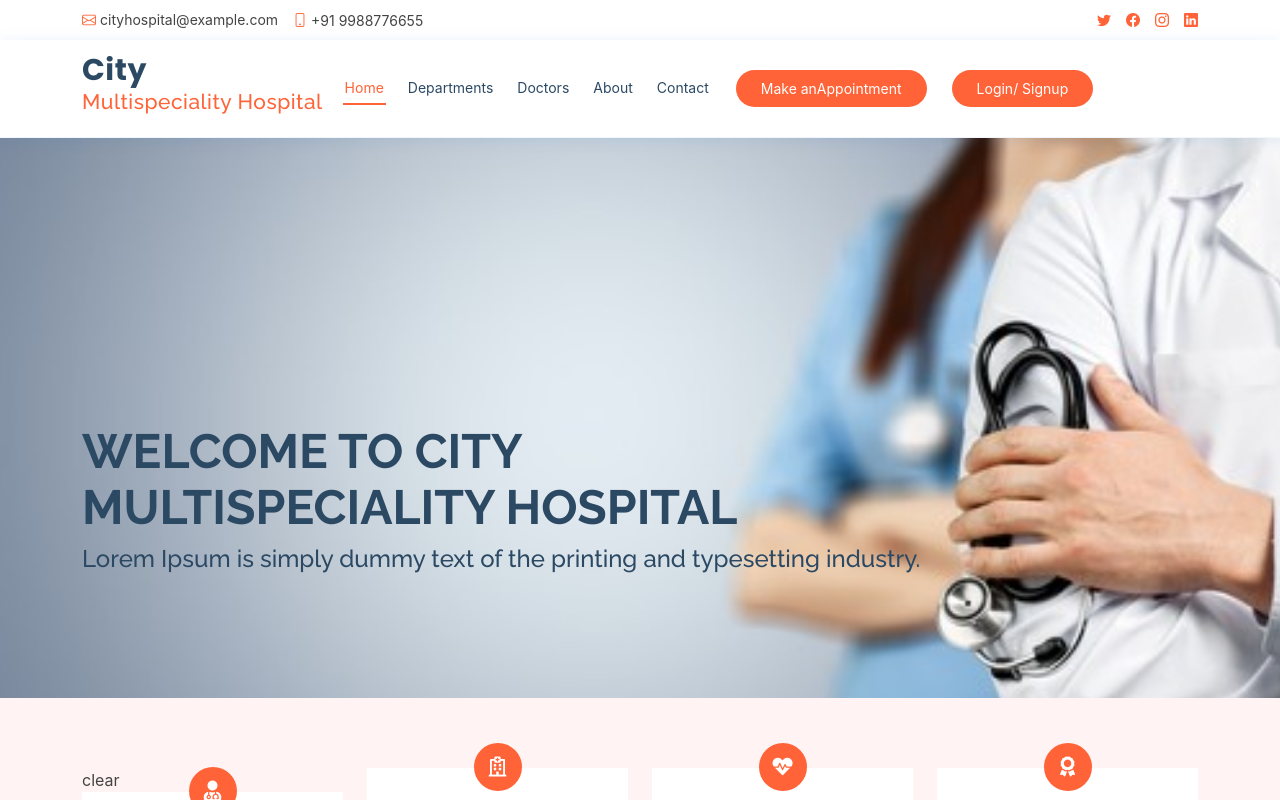
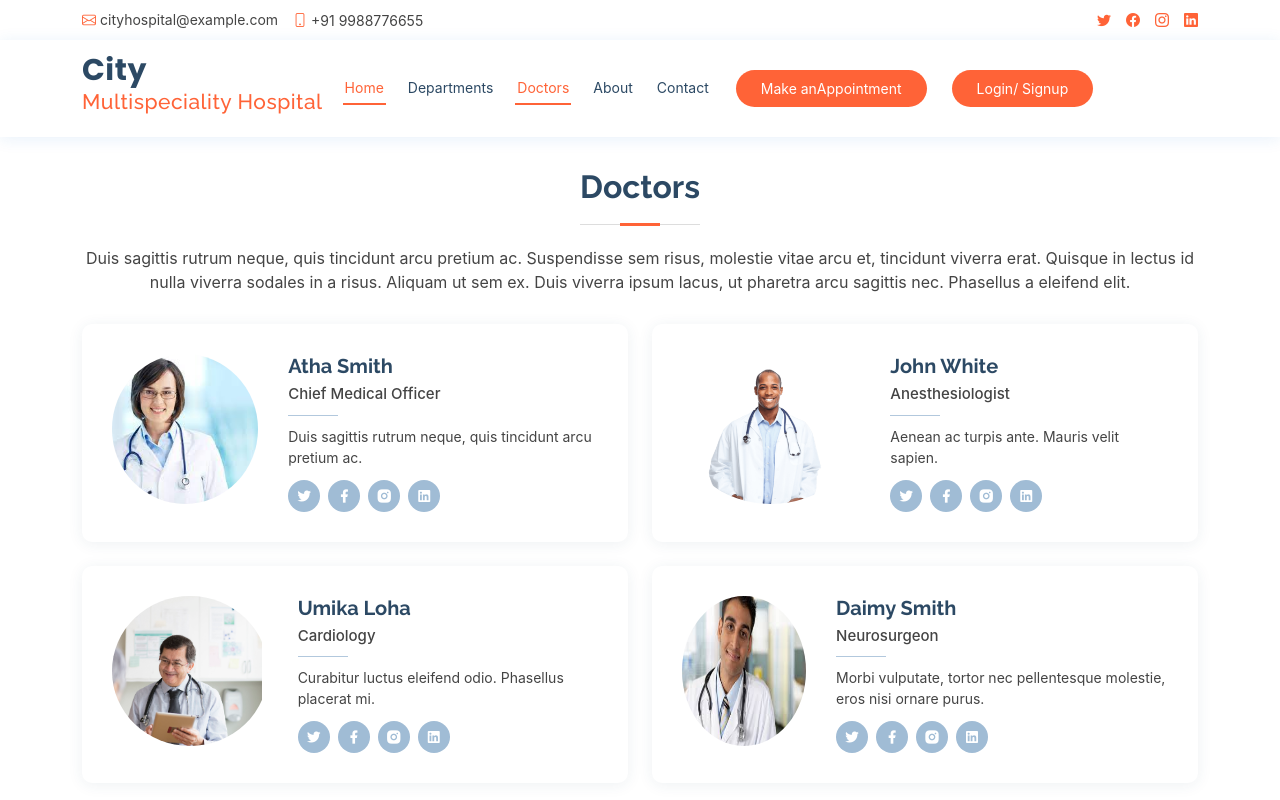
Before and after one commit to FRONTEND-DEV-KAUSHAL/Hospital-Project, a React (Create React App) app: page /Doctors in a window 1280 px wide. Shown: the top 800 px of the page. Built offline with nearby package versions, Linux system fonts and the light colour scheme.

Commit message:
React.js 14-06-2022

```diff
--- a/src/App.js
+++ b/src/App.js
@@ -3,6 +3,10 @@ import Header from "./components/header/Header";
 import Home from "./container/home/Home";
 import { Route, Switch } from 'react-router-dom'
 import Department from "./container/departments/Department";
+import Doctors from "./container/doctors/Doctors";
+import About from "./container/about/About";
+import Contect from "./container/contect/Contect";
+
 
 
 function App() {
@@ -12,6 +16,9 @@ function App() {
     <Switch>
       <Route path={'/'} exact component={Home}></Route>
       <Route path={'/Departments'} exact component={Department}></Route>
+      <Route path={'/Doctors'} exact component={Doctors}></Route>
+      <Route path={'/About'} exact component={About}></Route>
+      <Route path={'/Contect'} exact component={Contect}></Route>
     </Switch>
     <Home/>
     <Footer/>
@@ -20,4 +27,3 @@ function App() {
 }
 
 export default App;
-''
--- a/src/components/header/Header.js
+++ b/src/components/header/Header.js
@@ -29,14 +29,20 @@ function Header(props) {
       <nav id="navbar" className="navbar order-last order-lg-0">
         <ul>
           <li>
-            <NavLink ClassName="nav-link scrollto active" to="/">Home</NavLink>
+            <NavLink ClassName="nav-link scrollto" to="/">Home</NavLink>
             </li>
           <li>
-          <NavLink ClassName="nav-link scrollto active" to="/Departments">Departments</NavLink>
+          <NavLink ClassName="nav-link scrollto" to="/Departments">Departments</NavLink>
           </li>
-          <li><a className="nav-link scrollto" href="./pages/doctors.html">Doctors</a></li>
-          <li><a className="nav-link scrollto " href="./pages/about.html">About</a></li>
-          <li><a className="nav-link scrollto" href="./pages/contact.html">Contact</a></li>
+          <li>
+            <NavLink className="nav-link scrollto" to="/Doctors">Doctors</NavLink>
+          </li>
+          <li>
+            <NavLink className="nav-link scrollto" to="/About">About</NavLink>
+          </li>
+          <li>
+          <NavLink className="nav-link scrollto" to="/Contect">Contact</NavLink>
+          </li>
         </ul>
         <i className="bi bi-list mobile-nav-toggle" />
       </nav>
--- /dev/null
+++ b/src/container/about/About.js
@@ -0,0 +1,24 @@
+import React from 'react';
+
+function About(props) {
+    return (
+        <section id="about" className="about">
+  <div className="container">
+    <div className="row">
+      <div className="col-xl-7 col-lg-6 icon-boxes d-flex flex-column align-items-stretch justify-content-center px-lg-5 abouttop">
+        <h3>Fusce nec risus at enim congue bibendum quis at augue. </h3>
+        <p>Proin tincidunt blandit fermentum. Ut gravida arcu non mi dapibus ullamcorper. Curabitur mollis, turpis eu
+          pellentesque finibus, nisi ex mattis quam, mollis aliquet mi massa non nunc. Pellentesque id felis elit.
+          Pellentesque blandit sem a nisi dictum, in pretium ante tincidunt.</p>
+        <p>Maecenas lobortis, nunc eu porttitor posuere, neque lectus rutrum leo, sit amet rutrum orci eros aliquam
+          mauris. Aliquam erat volutpat. Aenean eget dui ac lectus rutrum aliquam pulvinar ut massa. Duis sagittis
+          rutrum neque, quis tincidunt arcu pretium ac. Suspendisse sem </p>
+      </div>
+    </div>
+  </div>
+</section>
+
+    );
+}
+
+export default About;
--- /dev/null
+++ b/src/container/contect/Contect.js
@@ -0,0 +1,67 @@
+import React from 'react';
+
+function Contect(props) {
+    return (
+        <section id="contact" className="contact">
+  <div className="container">
+    <div className="section-title">
+      <h2>Contact</h2>
+      <p>Aenean enim orci, suscipit vitae sodales ac, semper in ex. Nunc aliquam eget nibh eu euismod. Donec dapibus
+        blandit quam volutpat sollicitudin. Aenean ac turpis ante. Mauris velit sapien, aliquet aliquet rhoncus quis,
+        luctus at neque. Mauris sit amet massa sed orci vehicula facilisis.</p>
+    </div>
+  </div>
+  <div className="container">
+    <div className="row mt-5">
+      <div className="col-lg-4">
+        <div className="info">
+          <div className="address">
+            <i className="bi bi-geo-alt" />
+            <h4>Location:</h4>
+            <p> F-505, Inovative Plazza New Delhi, India</p>
+          </div>
+          <div className="email">
+            <i className="bi bi-envelope" />
+            <h4>Email:</h4>
+            <p>cityhospital@example.com</p>
+          </div>
+          <div className="phone">
+            <i className="bi bi-phone" />
+            <h4>Call:</h4>
+            <p>+91 9988776655</p>
+          </div>
+        </div>
+      </div>
+      <div className="col-lg-8 mt-5 mt-lg-0">
+        <form action method="post" role="form" className="php-email-form">
+          <div className="row">
+            <div className="col-md-6 form-group">
+              <input type="text" name="name" className="form-control" id="name" placeholder="Your Name" required />
+            </div>
+            <div className="col-md-6 form-group mt-3 mt-md-0">
+              <input type="email" className="form-control" name="email" id="email" placeholder="Your Email" required />
+            </div>
+          </div>
+          <div className="form-group mt-3">
+            <input type="text" className="form-control" name="subject" id="subject" placeholder="Subject" required />
+          </div>
+          <div className="form-group mt-3">
+            <textarea className="form-control" name="message" rows={5} placeholder="Message" required defaultValue={""} />
+          </div>
+          <div className="my-3">
+            <div className="loading">Loading</div>
+            <div className="error-message" />
+            <div className="sent-message">Your message has been sent. Thank you!</div>
+          </div>
+          <div className="text-center"><button type="submit">Send Message</button></div>
+        </form>
+      </div>
+    </div>
+  </div>
+</section>
+
+
+    );
+}
+
+export default Contect;
--- /dev/null
+++ b/src/container/doctors/Doctors.js
@@ -0,0 +1,86 @@
+import React from 'react';
+
+function Doctors(props) {
+    return (
+        <section id="doctors" className="doctors">
+  <div className="container">
+    <div className="section-title">
+      <h2>Doctors</h2>
+      <p>Duis sagittis rutrum neque, quis tincidunt arcu pretium ac. Suspendisse sem risus, molestie vitae arcu et,
+        tincidunt viverra erat. Quisque in lectus id nulla viverra sodales in a risus. Aliquam ut sem ex. Duis viverra
+        ipsum lacus, ut pharetra arcu sagittis nec. Phasellus a eleifend elit.</p>
+    </div>
+    <div className="row">
+      <div className="col-lg-6">
+        <div className="member d-flex align-items-start">
+          <div className="pic"><img src="../assets/img/doctors/doctors-1.jpg" className="img-doctor" alt /></div>
+          <div className="member-info">
+            <h4>Atha Smith</h4>
+            <span>Chief Medical Officer</span>
+            <p>Duis sagittis rutrum neque, quis tincidunt arcu pretium ac.</p>
+            <div className="social">
+              <a href><i className="ri-twitter-fill" /></a>
+              <a href><i className="ri-facebook-fill" /></a>
+              <a href><i className="ri-instagram-fill" /></a>
+              <a href> <i className="ri-linkedin-box-fill" /> </a>
+            </div>
+          </div>
+        </div>
+      </div>
+      <div className="col-lg-6 mt-4 mt-lg-0">
+        <div className="member d-flex align-items-start">
+          <div className="pic"><img src="../assets/img/doctors/doctors-2.jpg" className="img-doctor" alt /></div>
+          <div className="member-info">
+            <h4>John White</h4>
+            <span>Anesthesiologist</span>
+            <p>Aenean ac turpis ante. Mauris velit sapien.</p>
+            <div className="social">
+              <a href><i className="ri-twitter-fill" /></a>
+              <a href><i className="ri-facebook-fill" /></a>
+              <a href><i className="ri-instagram-fill" /></a>
+              <a href> <i className="ri-linkedin-box-fill" /> </a>
+            </div>
+          </div>
+        </div>
+      </div>
+      <div className="col-lg-6 mt-4">
+        <div className="member d-flex align-items-start">
+          <div className="pic"><img src="../assets/img/doctors/doctors-3.jpg" className="img-doctor" alt /></div>
+          <div className="member-info">
+            <h4>Umika Loha</h4>
+            <span>Cardiology</span>
+            <p>Curabitur luctus eleifend odio. Phasellus placerat mi.</p>
+            <div className="social">
+              <a href><i className="ri-twitter-fill" /></a>
+              <a href><i className="ri-facebook-fill" /></a>
+              <a href><i className="ri-instagram-fill" /></a>
+              <a href> <i className="ri-linkedin-box-fill" /> </a>
+            </div>
+          </div>
+        </div>
+      </div>
+      <div className="col-lg-6 mt-4">
+        <div className="member d-flex align-items-start">
+          <div className="pic"><img src="../assets/img/doctors/doctors-4.jpg" className="img-doctor" alt /></div>
+          <div className="member-info">
+            <h4>Daimy Smith</h4>
+            <span>Neurosurgeon</span>
+            <p>Morbi vulputate, tortor nec pellentesque molestie, eros nisi ornare purus.</p>
+            <div className="social">
+              <a href><i className="ri-twitter-fill" /></a>
+              <a href><i className="ri-facebook-fill" /></a>
+              <a href><i className="ri-instagram-fill" /></a>
+              <a href> <i className="ri-linkedin-box-fill" /> </a>
+            </div>
+          </div>
+        </div>
+      </div>
+    </div>
+  </div>
+</section>
+
+
+    );
+}
+
+export default Doctors;
```
